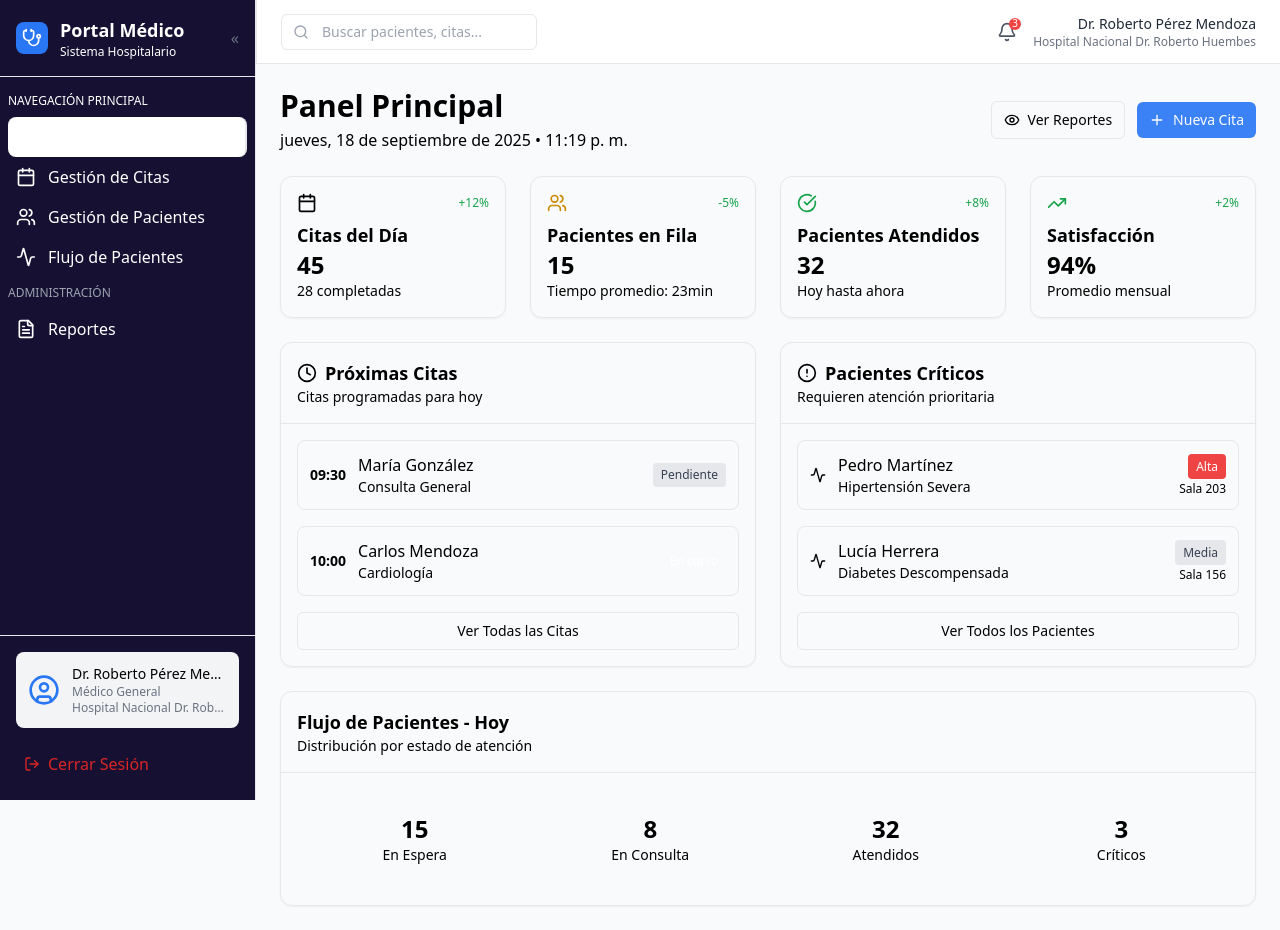
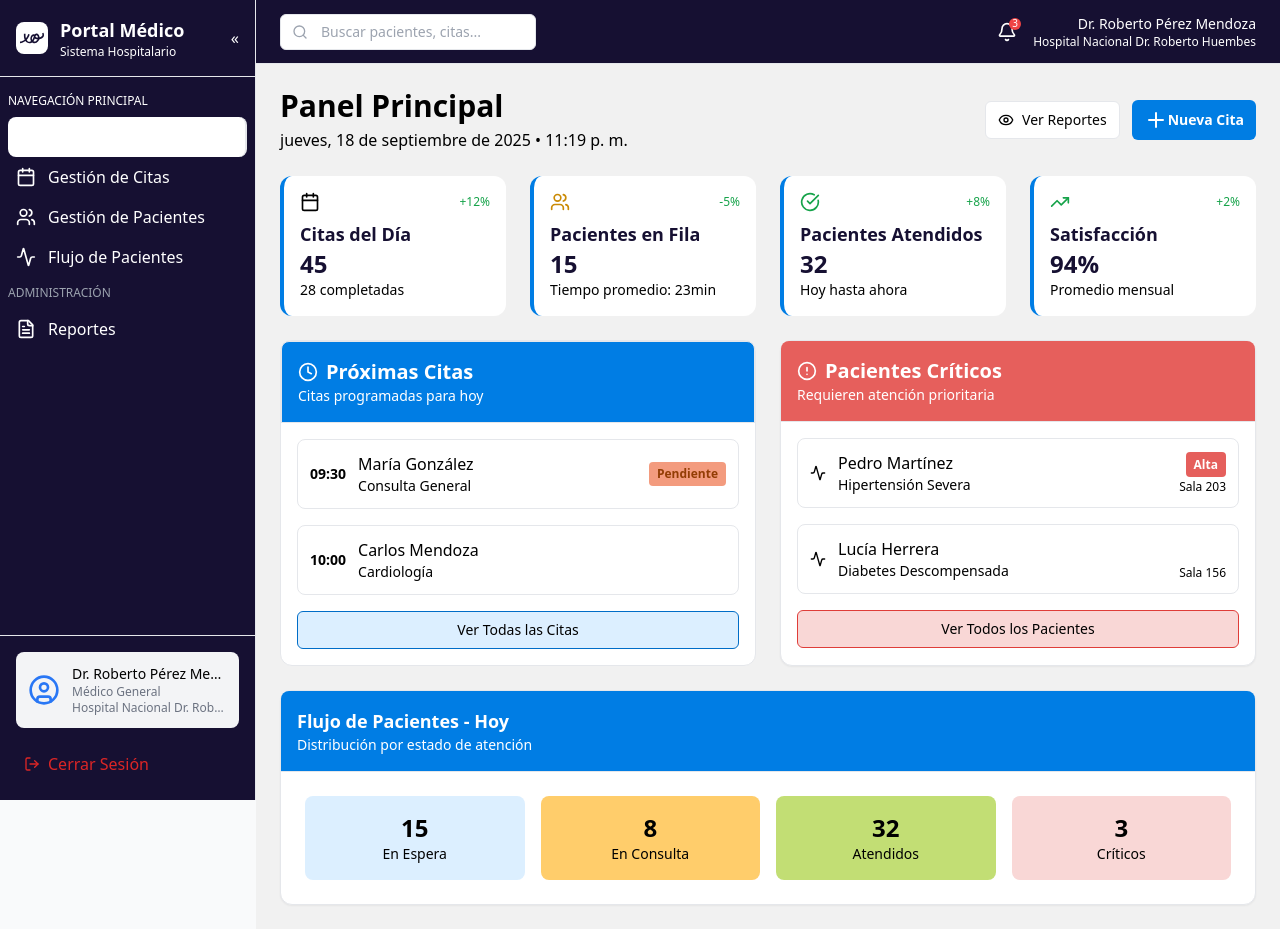
Before and after one commit to OrlandoTellez/nexo-dashboard, a React (Vite) app: page / in a window 1280 px wide. Both pictures are taken after typing "name@example.com", "Sample123" into the empty fields and a click on the button "Iniciar Sesión". Built offline with nearby package versions, Linux system fonts and the light colour scheme; the HTML template or start-up script is replaced by a standard one.

Commit message:
feat: mejorar estilos de las cards y del panel principal

```diff
--- a/src/components/layout/AppSidebar.tsx
+++ b/src/components/layout/AppSidebar.tsx
@@ -9,6 +9,7 @@ import {
   UserCircle,
   FileText,
 } from "lucide-react";
+import logo from "../../assets/logo.svg";
 
 const navigationItems = [
   { title: "Panel Principal", url: "/dashboard", icon: BarChart3 },
@@ -42,15 +43,14 @@ export function AppSidebar({ userInfo, onLogout, collapsed, onToggle }: AppSideb
 
   return (
     <div
-      className={`flex flex-col h-screen fixed bg-white border-r transition-all duration-300 ${
-        collapsed ? "w-16" : "w-64"
-      }`}
+      className={`flex flex-col h-screen fixed bg-white border-r transition-all duration-300 ${collapsed ? "w-16" : "w-64"
+        }`}
     >
       {/* Header */}
       <div className="bg-[#161032] flex items-center justify-between p-4 border-b">
         <div className="flex items-center space-x-3">
-          <div className="w-8 h-8 bg-[#2977f5] rounded-lg flex items-center justify-center">
-            <Stethoscope className="w-5 h-5 text-white" />
+          <div className="w-8 h-8 bg-[#fff] rounded-lg flex items-center justify-center">
+            <img src={logo} alt="logo" className="w-6 h-6" />
           </div>
           {!collapsed && (
             <div className="flex flex-col">
@@ -61,7 +61,7 @@ export function AppSidebar({ userInfo, onLogout, collapsed, onToggle }: AppSideb
         </div>
         <button
           onClick={onToggle}
-          className="text-gray-500 hover:text-gray-800"
+          className="text-white"
         >
           {collapsed ? "»" : "«"}
         </button>
--- a/src/components/layout/DashboardLayout.tsx
+++ b/src/components/layout/DashboardLayout.tsx
@@ -16,7 +16,7 @@ export function DashboardLayout({ children, userInfo }: DashboardLayoutProps) {
   const [collapsed, setCollapsed] = useState(false);
 
   const sidebarWidth = 256; // w-64
-  const sidebarCollapsedWidth = 64; // w-16
+  const sidebarCollapsedWidth = 64; // w-18
 
   return (
     <div className="min-h-screen bg-gray-50">
@@ -33,7 +33,7 @@ export function DashboardLayout({ children, userInfo }: DashboardLayoutProps) {
         style={{ marginLeft: collapsed ? sidebarCollapsedWidth : sidebarWidth }}
       >
         {/* Header */}
-        <header className="h-16 bg-white border-b border-l border-gray-200 flex items-center justify-between px-6 sticky top-0 z-10">
+        <header className="h-16 bg-[#161032] text-white border-b flex items-center justify-between px-6 sticky top-0 z-10">
           <div className="flex items-center space-x-4">
             {/* Buscador */}
             <div className="hidden md:flex items-center space-x-2 max-w-md">
@@ -50,21 +50,21 @@ export function DashboardLayout({ children, userInfo }: DashboardLayoutProps) {
           {/* Notificaciones y usuario */}
           <div className="flex items-center space-x-4">
             <button className="relative">
-              <Bell className="h-5 w-5 text-gray-600" />
+              <Bell className="h-5 w-5 text-white" />
               <span className="absolute -top-1 -right-1 h-3 w-3 bg-red-500 rounded-full flex items-center justify-center text-white text-[10px]">
                 3
               </span>
             </button>
 
             <div className="hidden md:block text-right">
-              <p className="text-sm font-medium text-gray-800">{userInfo.name}</p>
-              <p className="text-xs text-gray-500">{userInfo.hospital}</p>
+              <p className="text-sm font-medium">{userInfo.name}</p>
+              <p className="text-xs ">{userInfo.hospital}</p>
             </div>
           </div>
         </header>
 
         {/* Main Content */}
-        <main className="flex-1 overflow-auto p-6">{children}</main>
+        <main className="flex-1 bg-[#F1F1F1] overflow-auto p-6">{children}</main>
       </div>
     </div>
   );
--- a/src/components/ui/dashboard/CriticalPatients.tsx
+++ b/src/components/ui/dashboard/CriticalPatients.tsx
@@ -13,13 +13,13 @@ interface Props {
 }
 
 export const CriticalPatients = ({ patients }: Props) => (
-  <div className="bg-gradient-card rounded-xl border shadow-sm">
-    <div className="p-4 border-b">
-      <h3 className="flex items-center space-x-2 text-lg font-semibold">
-        <AlertCircle className="h-5 w-5 text-medical-red" />
+  <div className="bg-white rounded-xl border shadow-sm">
+    <div className="p-4 border-b bg-[#E65F5C] rounded-t-lg">
+      <h3 className="flex items-center space-x-2 text-xl font-bold text-white">
+        <AlertCircle className="h-5 w-5 text-white" />
         <span>Pacientes Críticos</span>
       </h3>
-      <p className="text-sm text-muted-foreground">Requieren atención prioritaria</p>
+      <p className="text-sm text-muted-foreground text-white">Requieren atención prioritaria</p>
     </div>
     <div className="p-4 space-y-4">
       {patients.map(p => (
@@ -32,14 +32,14 @@ export const CriticalPatients = ({ patients }: Props) => (
             </div>
           </div>
           <div className="text-right">
-            <span className={`px-2 py-1 rounded text-xs font-medium ${p.priority === "Alta" ? "bg-red-500 text-white" : "bg-gray-200 text-gray-700"}`}>
+            <span className={`px-2 py-1 rounded text-xs font-bold ${p.priority === "Alta" ? "bg-[#E55F5C] text-white" : "bg-#[FFBC3A] text-white"}`}>
               {p.priority}
             </span>
             <p className="text-xs text-muted-foreground mt-1">Sala {p.room}</p>
           </div>
         </div>
       ))}
-      <button className="w-full px-3 py-2 text-sm border rounded-md hover:bg-accent transition">
+      <button className="w-full px-3 py-2 text-sm border border-[#DF3D39] bg-[#F9D7D6] rounded-md hover:bg-accent transition">
         Ver Todos los Pacientes
       </button>
     </div>
--- a/src/components/ui/dashboard/HeaderDashboard.tsx
+++ b/src/components/ui/dashboard/HeaderDashboard.tsx
@@ -12,11 +12,11 @@ export const HeaderDashboard = ({ currentDate, currentTime }: Props) => (
       <p className="text-muted-foreground mt-1">{currentDate} • {currentTime}</p>
     </div>
     <div className="flex items-center space-x-3">
-      <button className="flex items-center px-3 py-2 text-sm border rounded-md hover:bg-accent transition">
+      <button className="flex items-center bg-white px-3 py-2 text-sm border rounded-md hover:bg-accent transition">
         <Eye className="w-4 h-4 mr-2" /> Ver Reportes
       </button>
-      <button className="flex items-center bg-blue-500 px-3 py-2 text-sm text-white rounded-md">
-        <Plus className="w-4 h-4 mr-2" /> Nueva Cita
+      <button className="flex items-center bg-[#007DE3] font-bold px-3 py-2 text-sm text-white rounded-md">
+        <Plus className="text-white" /> Nueva Cita
       </button>
     </div>
   </div>
--- a/src/components/ui/dashboard/MetricCard.tsx
+++ b/src/components/ui/dashboard/MetricCard.tsx
@@ -10,13 +10,13 @@ interface Props {
 }
 
 export const MetricCard = ({ icon: Icon, title, value, description, change, color }: Props) => (
-  <div className="p-4 rounded-xl bg-background border shadow-sm">
+  <div className="p-4 border-l-4 border-[#007DE4] rounded-xl bg-white">
     <div className="flex items-center justify-between">
       <Icon className={`h-5 w-5 ${color || "text-medical-blue"}`} />
       {change && <span className="text-xs text-green-600">{change}</span>}
     </div>
-    <h3 className="text-lg font-semibold mt-2">{title}</h3>
-    <p className="text-2xl font-bold">{value}</p>
+    <h3 className="text-lg text-[#161032] font-semibold mt-2">{title}</h3>
+    <p className="text-2xl text-[#161032] font-bold">{value}</p>
     <p className="text-sm text-muted-foreground">{description}</p>
   </div>
 );
--- a/src/components/ui/dashboard/PatientFlowSummary.tsx
+++ b/src/components/ui/dashboard/PatientFlowSummary.tsx
@@ -6,25 +6,25 @@ interface Props {
 }
 
 export const PatientFlowSummary = ({ waiting, inConsultation, attended, critical }: Props) => (
-  <div className="bg-gradient-card rounded-xl border shadow-sm">
-    <div className="p-4 border-b">
+  <div className="bg-gradient-card bg-white rounded-xl border shadow-sm">
+    <div className="p-4 border-b bg-[#007DE4] rounded-t-lg text-white">
       <h3 className="text-lg font-semibold">Flujo de Pacientes - Hoy</h3>
       <p className="text-sm text-muted-foreground">Distribución por estado de atención</p>
     </div>
     <div className="p-6 grid grid-cols-2 md:grid-cols-4 gap-4">
-      <div className="text-center p-4 bg-medical-light-blue rounded-lg">
+      <div className="text-center p-4 bg-[#DCEFFF] rounded-lg">
         <div className="text-2xl font-bold text-medical-blue">{waiting}</div>
         <div className="text-sm text-muted-foreground">En Espera</div>
       </div>
-      <div className="text-center p-4 bg-medical-light-yellow rounded-lg">
+      <div className="text-center p-4 bg-[#FFCD6B] rounded-lg">
         <div className="text-2xl font-bold text-medical-yellow">{inConsultation}</div>
         <div className="text-sm text-muted-foreground">En Consulta</div>
       </div>
-      <div className="text-center p-4 bg-medical-light-green rounded-lg">
+      <div className="text-center p-4 bg-[#99C81899] rounded-lg">
         <div className="text-2xl font-bold text-medical-green">{attended}</div>
         <div className="text-sm text-muted-foreground">Atendidos</div>
       </div>
-      <div className="text-center p-4 bg-medical-light-red rounded-lg">
+      <div className="text-center p-4 bg-[#F9D7D6] rounded-lg">
         <div className="text-2xl font-bold text-medical-red">{critical}</div>
         <div className="text-sm text-muted-foreground">Críticos</div>
       </div>
--- a/src/components/ui/dashboard/UpcomingAppointments.tsx
+++ b/src/components/ui/dashboard/UpcomingAppointments.tsx
@@ -5,7 +5,7 @@ interface Appointment {
   time: string;
   patient: string;
   type: string;
-  status: "pending" | "in-progress";
+  status: "pending" | "in-progress" | "completed";
 }
 
 interface Props {
@@ -13,13 +13,13 @@ interface Props {
 }
 
 export const UpcomingAppointments = ({ appointments }: Props) => (
-  <div className="bg-gradient-card rounded-xl border shadow-sm">
-    <div className="p-4 border-b">
-      <h3 className="flex items-center space-x-2 text-lg font-semibold">
-        <Clock className="h-5 w-5 text-medical-blue" />
+  <div className="bg-white rounded-xl border rounded-xl">
+    <div className="p-4 border rounded-t-lg bg-[#007DE4]">
+      <h3 className="flex items-center space-x-2 text-white text-xl font-bold ">
+        <Clock className="h-5 w-5 text-white" />
         <span>Próximas Citas</span>
       </h3>
-      <p className="text-sm text-muted-foreground">Citas programadas para hoy</p>
+      <p className="text-sm text-white text-muted-foreground">Citas programadas para hoy</p>
     </div>
     <div className="p-4 space-y-4">
       {appointments.map(a => (
@@ -31,12 +31,12 @@ export const UpcomingAppointments = ({ appointments }: Props) => (
               <p className="text-sm text-muted-foreground">{a.type}</p>
             </div>
           </div>
-          <span className={`px-2 py-1 rounded text-xs font-medium ${a.status === "in-progress" ? "bg-medical-blue text-white" : "bg-gray-200 text-gray-700"}`}>
+          <span className={`px-2 py-1 rounded text-xs font-bold ${a.status === "in-progress" ? "bg-medical-blue text-white" : "bg-[#EC592999] text-[#933D04]"}`}>
             {a.status === "in-progress" ? "En curso" : "Pendiente"}
           </span>
         </div>
       ))}
-      <button className="w-full px-3 py-2 text-sm border rounded-md hover:bg-accent transition">
+      <button className="w-full px-3 py-2 text-sm border border-[#006DC7]  bg-[#DCEFFF]  rounded-md hover:bg-accent transition">
         Ver Todas las Citas
       </button>
     </div>
```
Also changed, not shown: src/assets/logo.svg (added).
